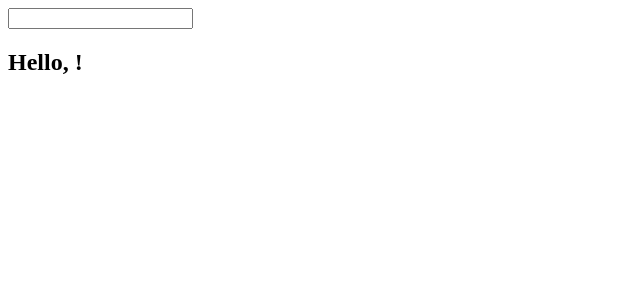
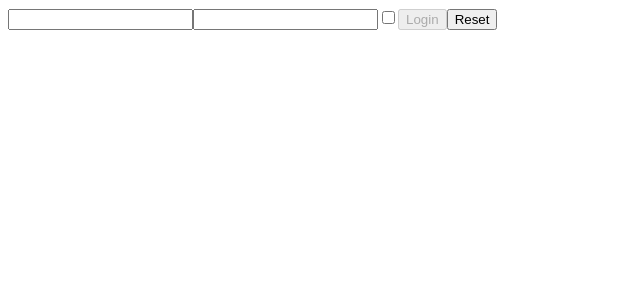
Before and after one commit to martinamancuso/learning_react, a React (Vite) app in the folder react_components/: page / in a window 1280 px wide. Shown: the top 300 px of the page, without its empty margins (0-640 px from the left). Built offline with nearby package versions, Linux system fonts and the light colour scheme.

Commit message:
controlled forms exercises

```diff
--- /dev/null
+++ b/react_components/src/Login.jsx
@@ -0,0 +1,65 @@
+// Esercizio #2
+// Create a Login component containing three inputs: a username input, a password input and a remember checkbox.
+// All three inputs should be controlled components.
+
+//Esercizio #3
+// Add a "login" button to the Login component. This button should be disabled as long as the username and password inputs are empty.
+// When clicked, the event handler attached to the button should call an onLogin function passed as a prop to the Login component,
+// passing it the state, that will print the state value.
+
+import { useState } from "react";
+
+export function Login({ onLogin }) {
+
+  const [username, setUsername] = useState("")
+  const [password, setPassword] = useState("")
+  const [remember, setRemember] = useState(false)
+
+  function handleUsernameInput(event) {
+    setUsername(event.target.value)
+  }
+
+  function handlePasswordInput(event) {
+    setPassword(event.target.value)
+  }
+
+  function handleCheckboxInput(event) {
+    setRemember(event.target.checked)
+  }
+
+  function handleLogin(event) {
+    event.preventDefault();
+    onLogin({
+      username: username,
+      password: password,
+      remember: remember
+    })
+  }
+
+  function handleResetButton() {
+    setUsername("");
+    setPassword("");
+    setRemember(false);
+  }
+
+  return (
+
+    // In generale, quando in un form abbiamo un <button type="submit">,
+    // il form invia i dati al browser e cancella i valori dei campi <input>.
+    // Per evitare questo comportamento di default, possiamo utilizzare metodo '.preventDefault()' sull'evento stesso (vedi riga 31).
+    <form onSubmit={handleLogin}>
+      <input type="text" name="username" value={username} onChange={handleUsernameInput}/>
+      <input type="password" name="password" value={password} onChange={handlePasswordInput}/>
+      <input type="checkbox" name="remember" checked={remember} value="yes" onChange={handleCheckboxInput}/>
+      <button type="submit" disabled={!username || !password}>Login</button>
+      <button onClick={handleResetButton}>Reset</button>
+
+      {/*
+      Per stampare a video i valori delle variabili:
+      <p>Username: {username}</p>
+      <p>Password: {password}</p>
+      <p>Remember: {String(remember)}</p>
+      */}
+    </form>
+  );
+}
--- a/react_components/src/index.jsx
+++ b/react_components/src/index.jsx
@@ -1,4 +1,8 @@
 import { createRoot } from "react-dom/client"
-import { InteractiveWelcome } from "./InteractiveWelcome";
+import { Login } from "./Login";
 
-createRoot(document.getElementById("root")).render(<InteractiveWelcome />);
+function printData(loginData) {
+  console.log(loginData);
+}
+
+createRoot(document.getElementById("root")).render(<Login onLogin={printData} />);
```
